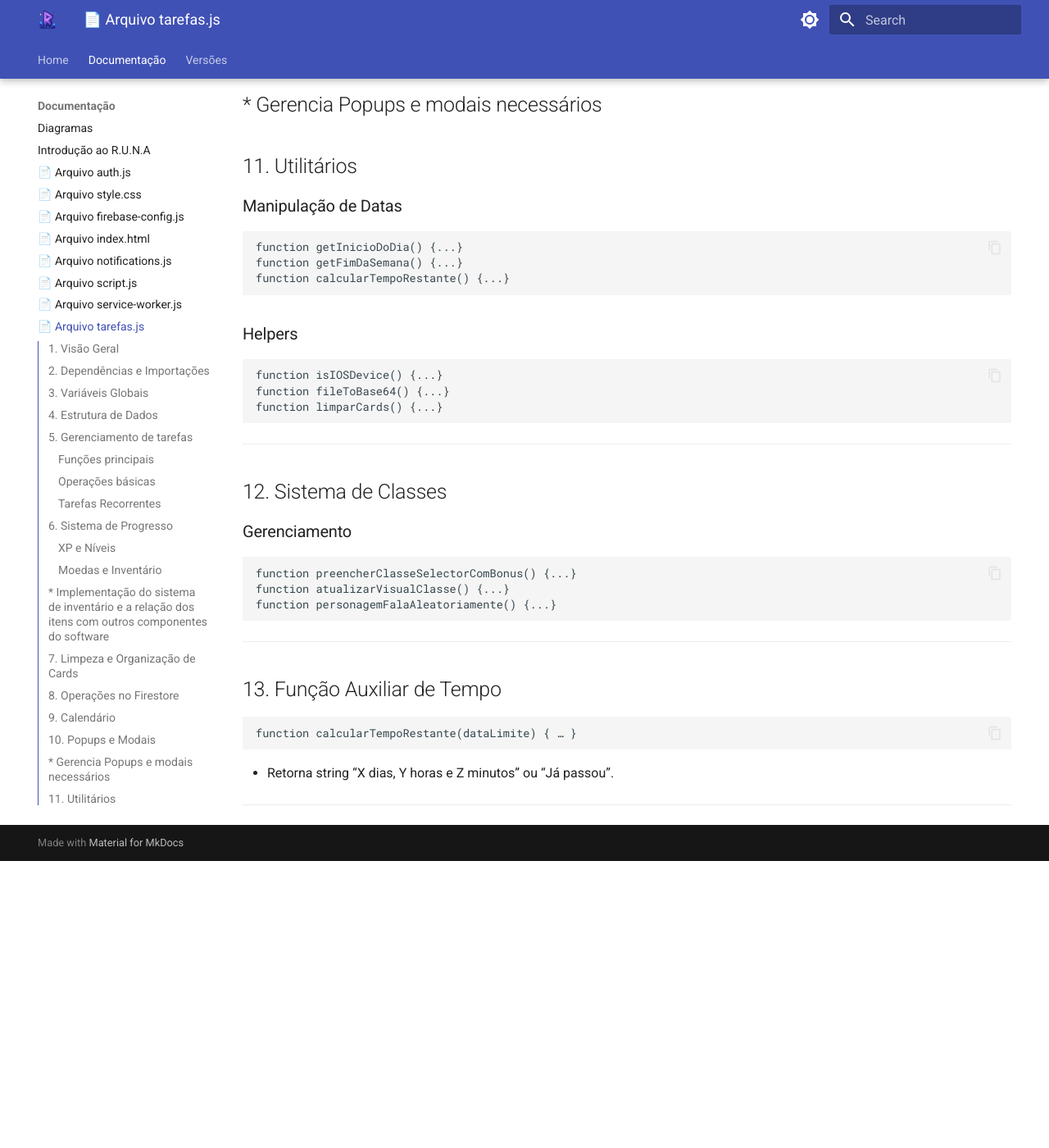
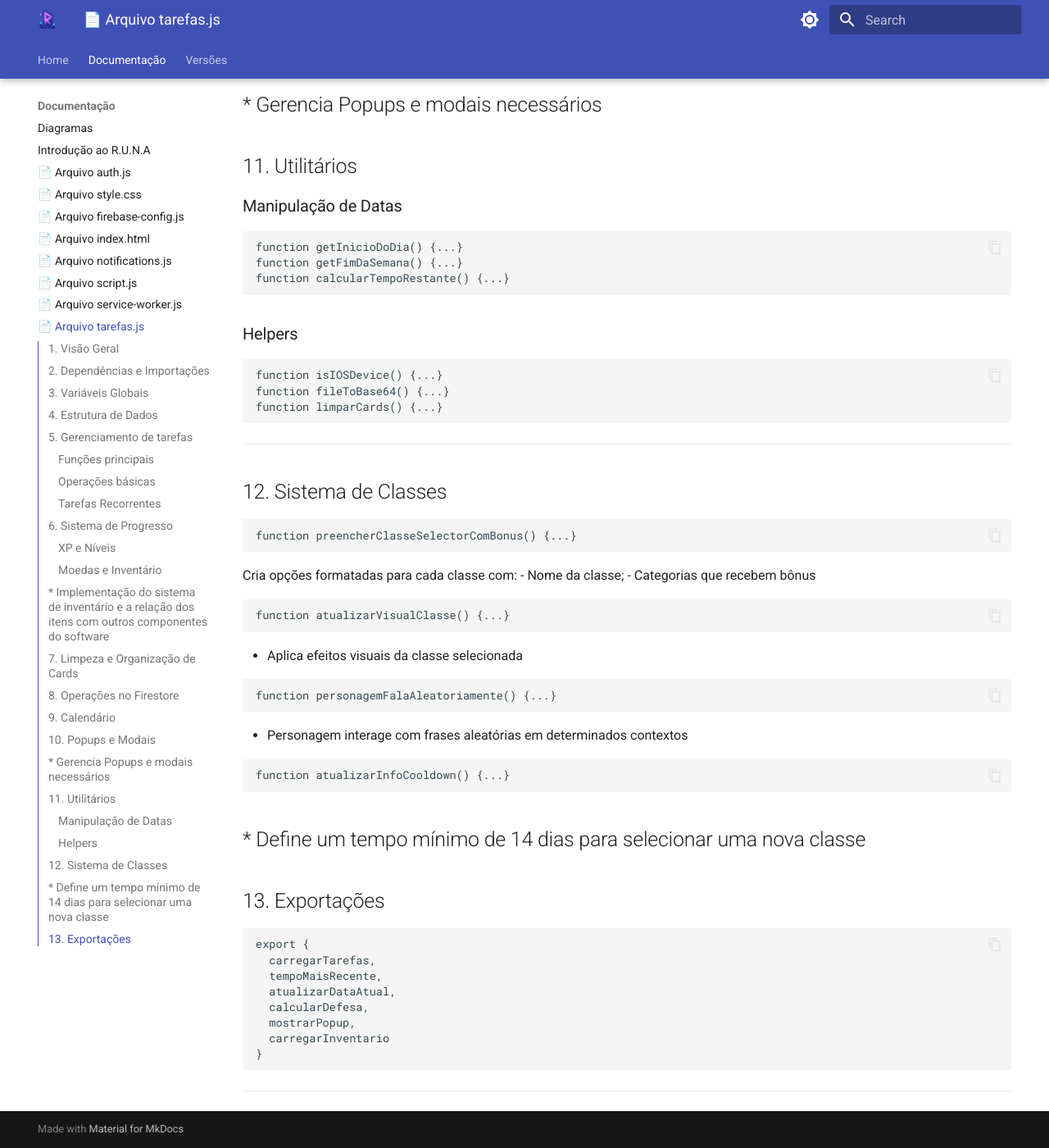
Before and after one commit to Radsfer/DocsE7Runa, an MkDocs documentation site: the page built from docs/documentação/tarefas.md, in a window 1280 px wide and 1400 px high, scrolled down 3409 px. Shown: the whole window at 82% size. Built offline with MkDocs 1.6.1 and Material for MkDocs 9.7.7, drawn with Linux system fonts in a browser that asks for light colours; before the commit the page ends 4459 px from its top, so only the background shows below that.

Commit message:
Sistema de classes e Exportações

````diff
--- a/docs/documentação/tarefas.md
+++ b/docs/documentação/tarefas.md
@@ -140,6 +140,7 @@ function abrirModalDetalhe() {...}
 ---
 
 ## 11. Utilitários
+
 ### Manipulação de Datas
 
 ```js
@@ -159,23 +160,39 @@ function limparCards() {...}
 
 ## 12. Sistema de Classes
 
-### Gerenciamento
+```js
+function preencherClasseSelectorComBonus() {...}
+```
+Cria opções formatadas para cada classe com:
+- Nome da classe;
+- Categorias que recebem bônus
 
 ```js
-function preencherClasseSelectorComBonus() {...}
 function atualizarVisualClasse() {...}
+```
+* Aplica efeitos visuais da classe selecionada
+
+```js
 function personagemFalaAleatoriamente() {...}
 ```
+* Personagem interage com frases aleatórias em determinados contextos
 
+```js
+function atualizarInfoCooldown() {...}
+```
+* Define um tempo mínimo de 14 dias para selecionar uma nova classe
 ---
 
-## 13. Função Auxiliar de Tempo
+## 13. Exportações
 
 ```js
-function calcularTempoRestante(dataLimite) { … }
+export {
+  carregarTarefas,
+  tempoMaisRecente,
+  atualizarDataAtual,
+  calcularDefesa,
+  mostrarPopup,
+  carregarInventario
+}
 ```
-
-* Retorna string “X dias, Y horas e Z minutos” ou “Já passou”.
-
-
 ---
````
